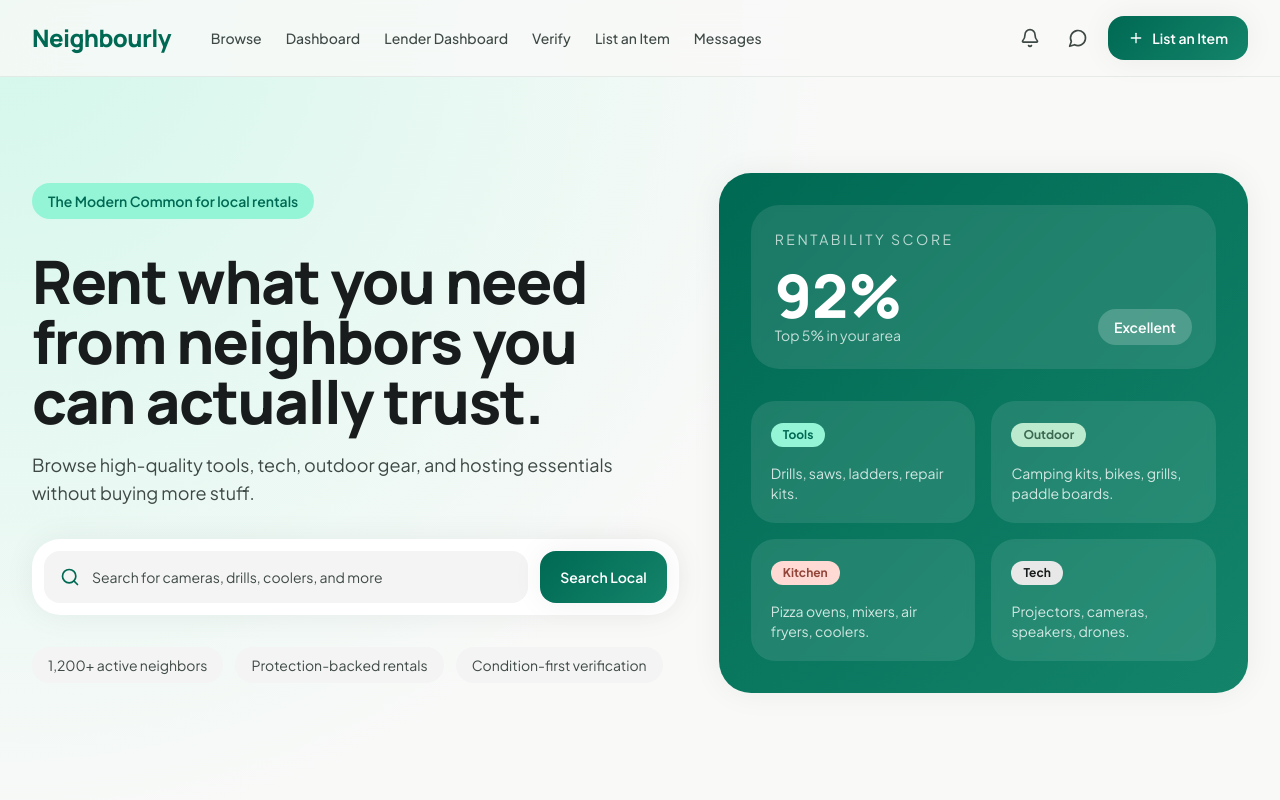
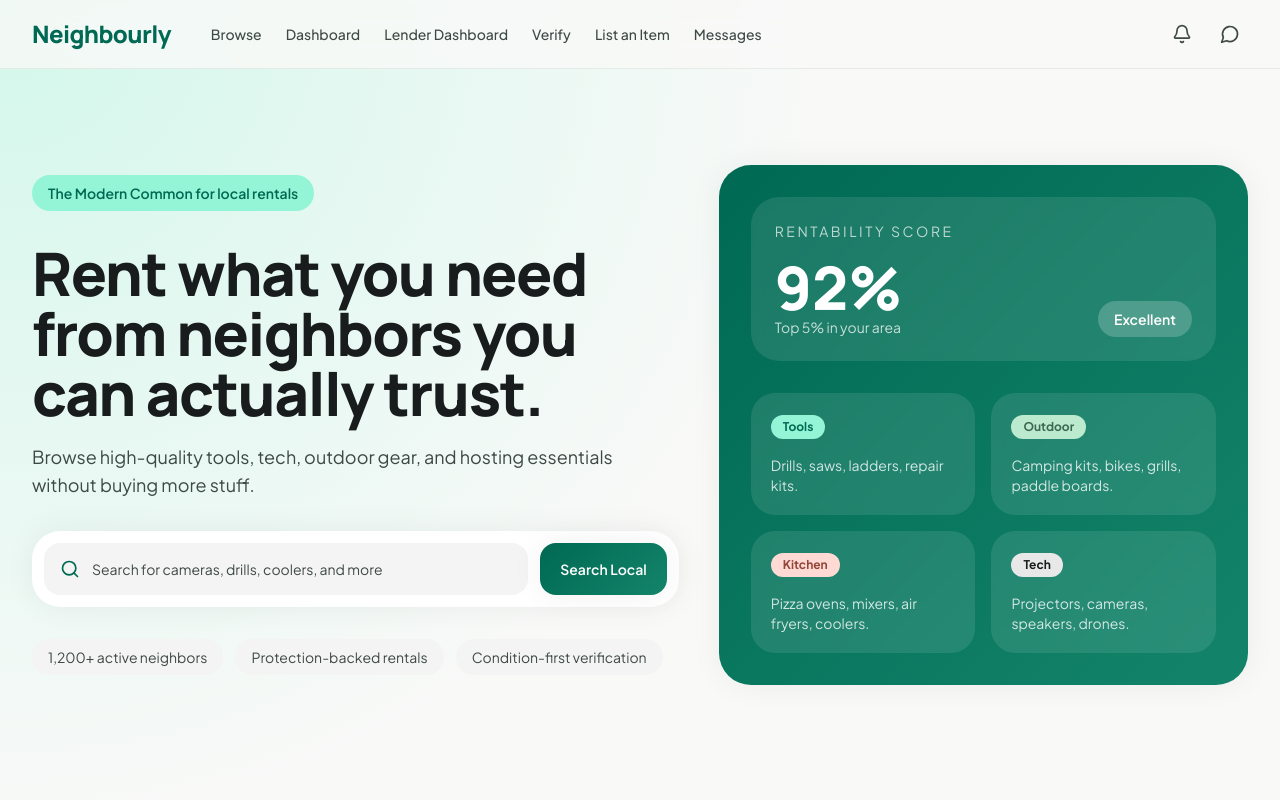
Before and after one commit to Ritwik-Satghare/Neighbourly_backend, a Next.js app in the folder frontend/: page / in a window 1280 px wide. Shown: the top 800 px of the page. Built offline with nearby package versions, Linux system fonts and the light colour scheme.

Commit message:
Updated navbar

```diff
--- a/frontend/components/navbar.tsx
+++ b/frontend/components/navbar.tsx
@@ -1,10 +1,67 @@
+// "use client";
+
+// import Link from "next/link";
+// import { usePathname } from "next/navigation";
+// import { Bell, Menu, MessageCircle, Plus } from "lucide-react";
+// import { BrandLogo } from "@/components/brand-logo";
+// import { Button } from "@/components/ui/button";
+// import { cn } from "@/lib/utils";
+// import type { NavItem } from "@/lib/data";
+
+// type NavbarProps = {
+//   items: NavItem[];
+// };
+
+// export function Navbar({ items }: NavbarProps) {
+//   const pathname = usePathname();
+
+//   return (
+//     <header className="sticky top-0 z-40 border-b border-outline/30 bg-surface/80 backdrop-blur-xl">
+//       <div className="flex w-full items-center justify-between px-4 py-4 sm:px-6 lg:px-8">
+//         <div className="flex items-center gap-10">
+//           <BrandLogo />
+//           <nav className="hidden items-center gap-6 md:flex">
+//             {items.map((item) => (
+//               <Link
+//                 key={item.href}
+//                 className={cn(
+//                   "text-sm font-medium text-ink-soft transition hover:text-primary",
+//                   pathname === item.href && "text-primary",
+//                 )}
+//                 href={item.href}
+//               >
+//                 {item.label}
+//               </Link>
+//             ))}
+//           </nav>
+//         </div>
+//         <div className="flex items-center gap-2 md:gap-3">
+//           <Link className="rounded-full p-2 text-ink-soft transition hover:bg-surface-low" href="/notifications">
+//             <Bell className="h-5 w-5" />
+//           </Link>
+//           <Link className="rounded-full p-2 text-ink-soft transition hover:bg-surface-low" href="/messages">
+//             <MessageCircle className="h-5 w-5" />
+//           </Link>
+//           <Button className="hidden md:inline-flex" href="/create-listing">
+//             <Plus className="mr-2 h-4 w-4" />
+//             List an Item
+//           </Button>
+//           <button className="rounded-full p-2 text-ink-soft transition hover:bg-surface-low md:hidden">
+//             <Menu className="h-5 w-5" />
+//           </button>
+//         </div>
+//       </div>
+//     </header>
+//   );
+// }
+
 "use client";
 
 import Link from "next/link";
 import { usePathname } from "next/navigation";
-import { Bell, Menu, MessageCircle, Plus } from "lucide-react";
+import { Bell, Menu, MessageCircle } from "lucide-react";
+
 import { BrandLogo } from "@/components/brand-logo";
-import { Button } from "@/components/ui/button";
 import { cn } from "@/lib/utils";
 import type { NavItem } from "@/lib/data";
 
@@ -18,15 +75,18 @@ export function Navbar({ items }: NavbarProps) {
   return (
     <header className="sticky top-0 z-40 border-b border-outline/30 bg-surface/80 backdrop-blur-xl">
       <div className="flex w-full items-center justify-between px-4 py-4 sm:px-6 lg:px-8">
+
+        {/* Left */}
         <div className="flex items-center gap-10">
           <BrandLogo />
+
           <nav className="hidden items-center gap-6 md:flex">
             {items.map((item) => (
               <Link
                 key={item.href}
                 className={cn(
                   "text-sm font-medium text-ink-soft transition hover:text-primary",
-                  pathname === item.href && "text-primary",
+                  pathname === item.href && "text-primary"
                 )}
                 href={item.href}
               >
@@ -35,17 +95,24 @@ export function Navbar({ items }: NavbarProps) {
             ))}
           </nav>
         </div>
+
+        {/* Right */}
         <div className="flex items-center gap-2 md:gap-3">
-          <Link className="rounded-full p-2 text-ink-soft transition hover:bg-surface-low" href="/notifications">
+
+          <Link
+            className="rounded-full p-2 text-ink-soft transition hover:bg-surface-low"
+            href="/notifications"
+          >
             <Bell className="h-5 w-5" />
           </Link>
-          <Link className="rounded-full p-2 text-ink-soft transition hover:bg-surface-low" href="/messages">
+
+          <Link
+            className="rounded-full p-2 text-ink-soft transition hover:bg-surface-low"
+            href="/messages"
+          >
             <MessageCircle className="h-5 w-5" />
           </Link>
-          <Button className="hidden md:inline-flex" href="/create-listing">
-            <Plus className="mr-2 h-4 w-4" />
-            List an Item
-          </Button>
+
           <button className="rounded-full p-2 text-ink-soft transition hover:bg-surface-low md:hidden">
             <Menu className="h-5 w-5" />
           </button>
```
